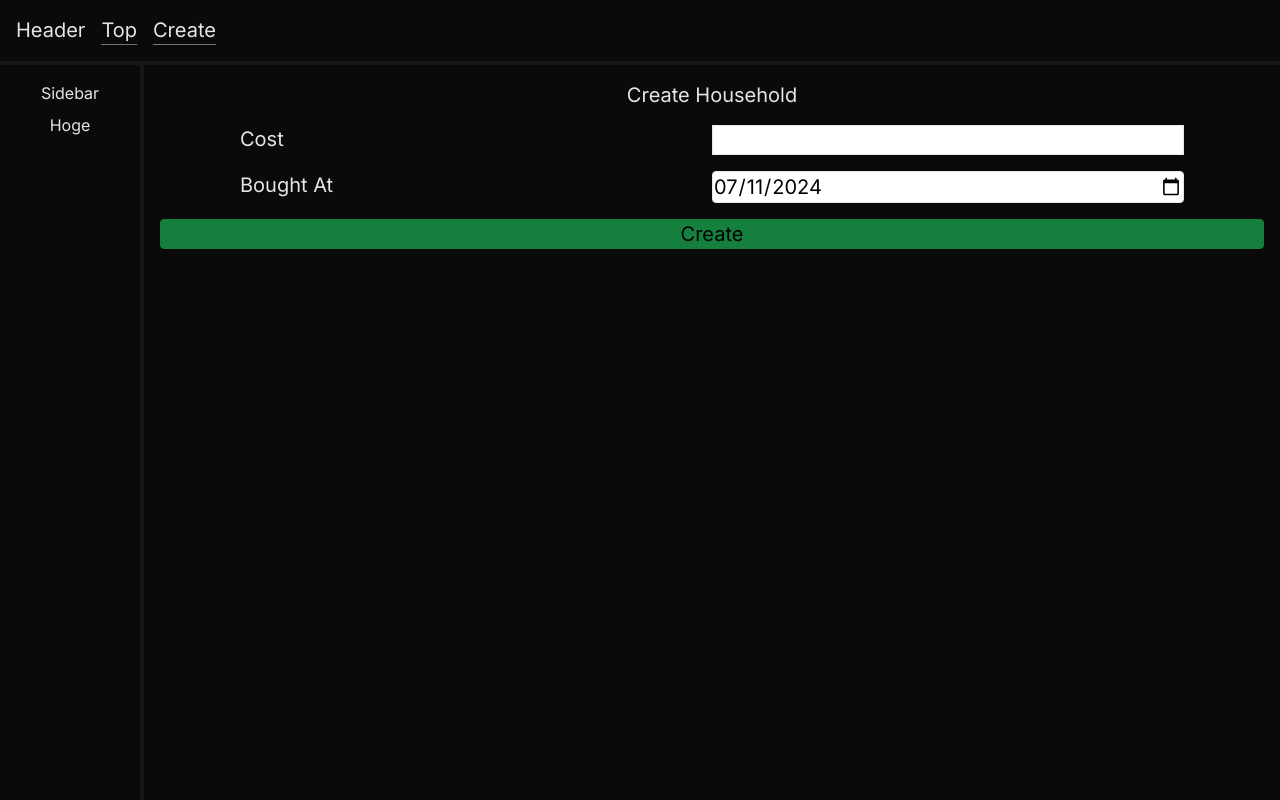
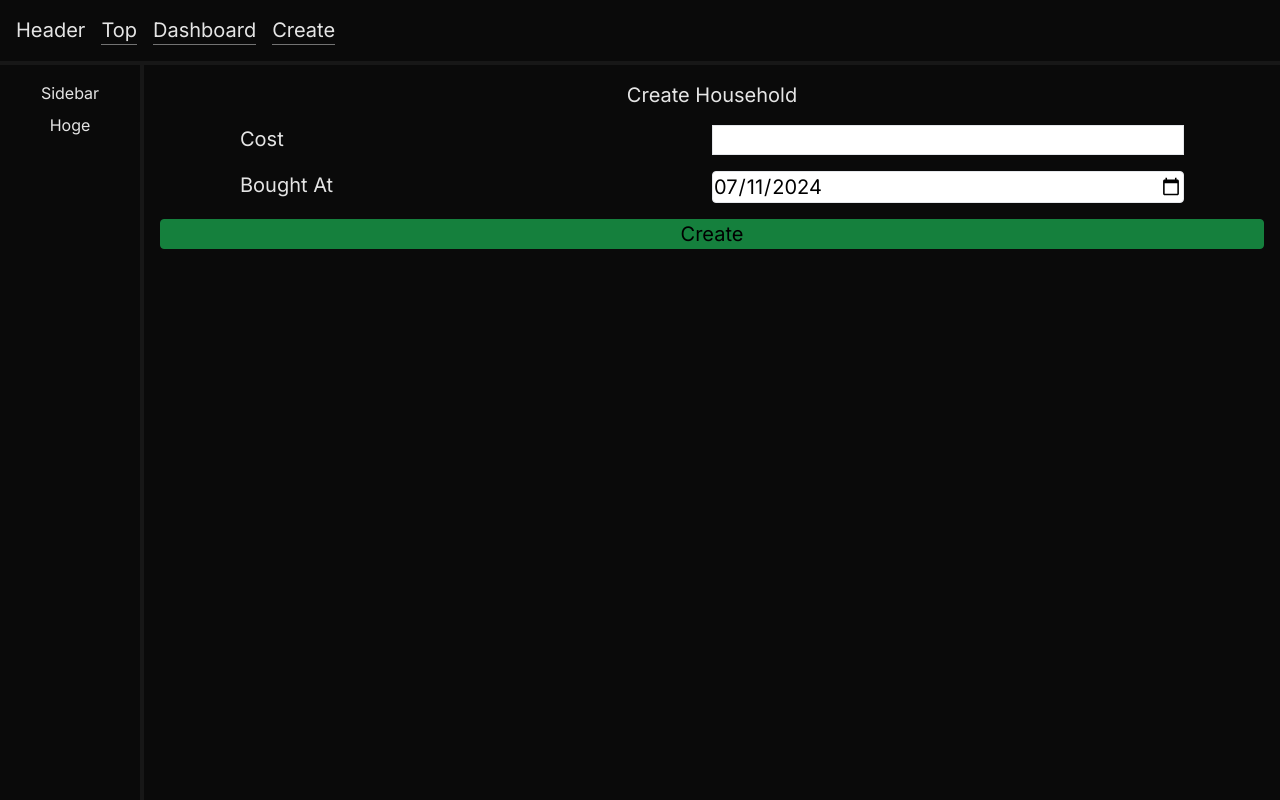
Before and after one commit to traindoggo/nextjs-docker-household, a Next.js app: page /household/create in a window 1280 px wide. Built offline with nearby package versions, Linux system fonts and the light colour scheme.

Commit message:
header: dashboard link

```diff
--- a/src/app/components/header.tsx
+++ b/src/app/components/header.tsx
@@ -6,10 +6,15 @@ const links = [
     href: "/",
   },
   {
+    title: "Dashboard",
+    href: "/dashboard",
+  },
+  {
     title: "Create",
     href: "/household/create",
   },
 ];
+
 export default function Header() {
   return (
     <div className={`p-4 flex gap-4 text-xl border-b-4 border-neutral-900`}>
```
